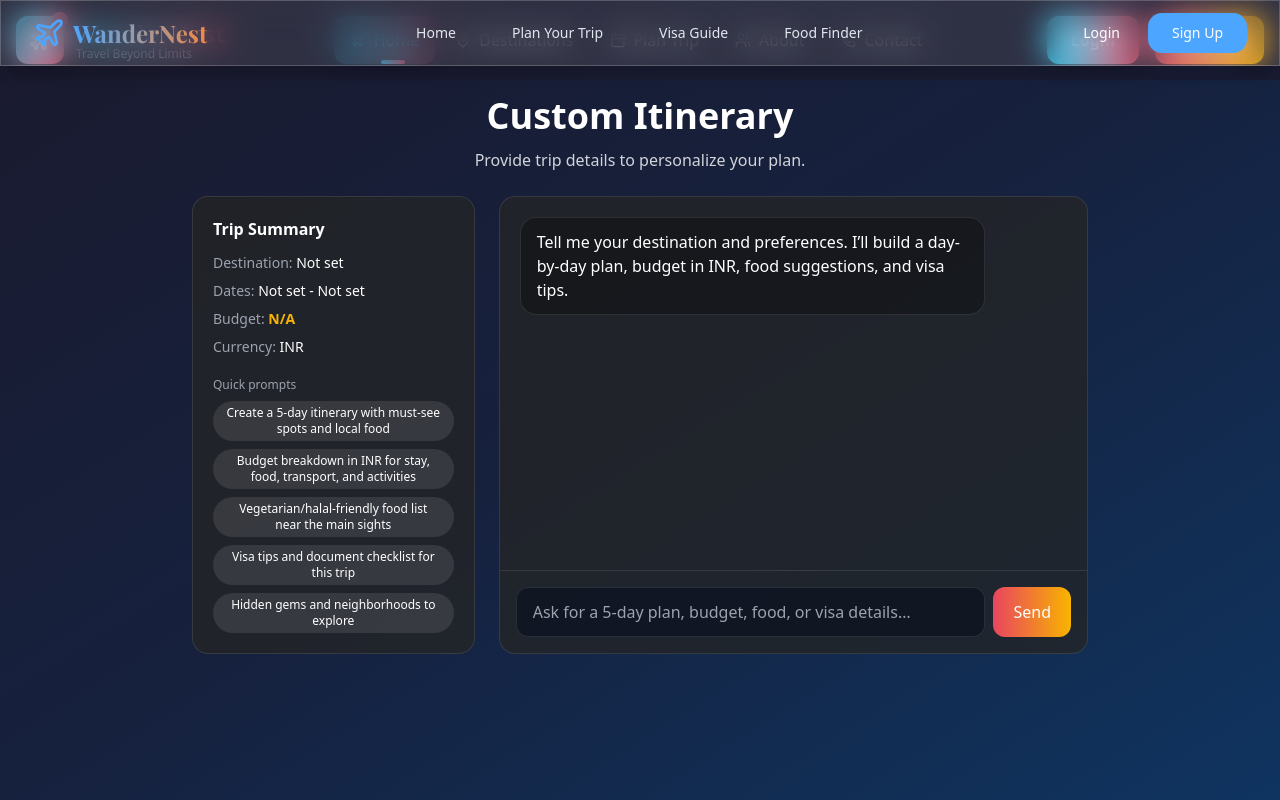
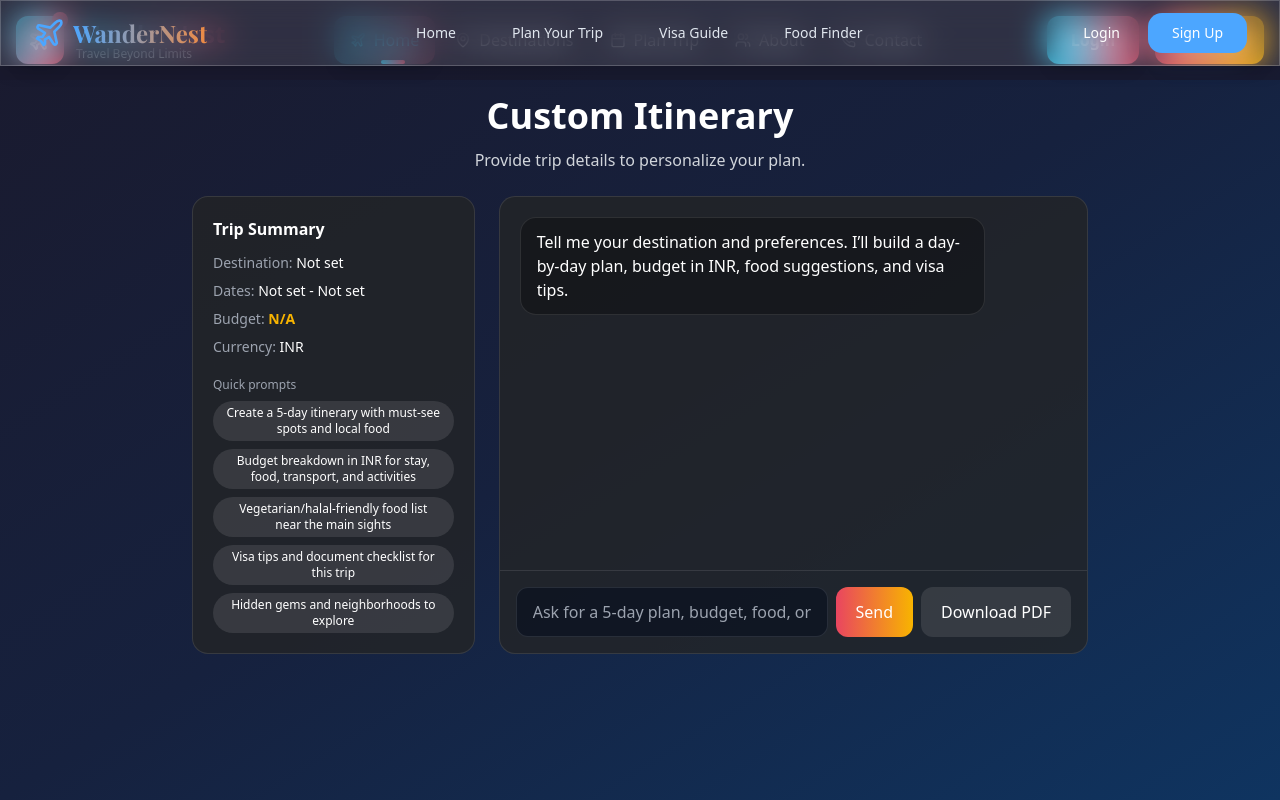
Before and after one commit to KhushiChandak04/WanderNest, a React (Vite) app: page /itinerary in a window 1280 px wide. Shown: the top 800 px of the page. Built offline with nearby package versions, Linux system fonts and the light colour scheme.

Commit message:
save to pdf

```diff
--- a/package.json
+++ b/package.json
@@ -48,6 +48,7 @@
     "date-fns": "^3.6.0",
     "embla-carousel-react": "^8.3.0",
     "framer-motion": "^12.23.12",
+  "html2pdf.js": "^0.10.1",
     "input-otp": "^1.2.4",
     "lucide-react": "^0.462.0",
     "mongodb": "^6.18.0",
--- a/src/pages/Itinerary.tsx
+++ b/src/pages/Itinerary.tsx
@@ -23,6 +23,7 @@ const Itinerary = () => {
   const [input, setInput] = useState("");
   const [loading, setLoading] = useState(false);
   const containerRef = useRef<HTMLDivElement>(null);
+  const exportRef = useRef<HTMLDivElement>(null);
 
   const tripSummary = useMemo(() => {
     const parts = [
@@ -50,6 +51,53 @@ const Itinerary = () => {
     // auto-scroll chat to bottom on new message
     containerRef.current?.scrollTo({ top: containerRef.current.scrollHeight, behavior: "smooth" });
   }, [messages, loading]);
+
+  async function downloadPDF() {
+    try {
+      // Prefer exporting the latest assistant message as the itinerary
+      const lastAssistant = [...messages].reverse().find(m => m.role === 'assistant');
+      let node: HTMLElement | null = null;
+      if (lastAssistant) {
+        // Create a temporary hidden container with clean content
+        const temp = document.createElement('div');
+        temp.style.position = 'fixed';
+        temp.style.left = '-99999px';
+        temp.style.top = '0';
+        temp.style.width = '794px'; // A4 width at ~96dpi
+        temp.style.padding = '24px';
+        temp.style.background = '#ffffff';
+        temp.style.color = '#111827';
+        temp.style.fontFamily = 'ui-sans-serif, system-ui, Segoe UI, Roboto, Helvetica, Arial';
+        temp.innerHTML = `
+          <h1 style="margin:0 0 8px 0;font-size:22px;">Custom Itinerary${trip.destination ? ` – ${trip.destination}` : ''}</h1>
+          <div style="font-size:12px;color:#374151;margin-bottom:12px;">${tripSummary || ''}</div>
+          <pre style="white-space:pre-wrap;line-height:1.5;font-size:13px;margin:0;">${lastAssistant.content.replace(/</g, '&lt;')}</pre>
+        `;
+        document.body.appendChild(temp);
+        node = temp;
+      } else if (exportRef.current) {
+        node = exportRef.current;
+      }
+      if (!node) return;
+
+      const html2pdf = (await import('html2pdf.js')).default;
+      const fileName = `Itinerary${trip.destination ? '-' + trip.destination.replace(/\s+/g,'_') : ''}.pdf`;
+      await html2pdf().from(node).set({
+        margin: 10,
+        filename: fileName,
+        image: { type: 'jpeg', quality: 0.98 },
+        html2canvas: { scale: 2, useCORS: true, backgroundColor: '#ffffff' },
+        jsPDF: { unit: 'mm', format: 'a4', orientation: 'portrait' }
+      }).save();
+
+      if (node && node !== exportRef.current) {
+        node.remove();
+      }
+    } catch (err) {
+      const msg = err instanceof Error ? err.message : String(err);
+      setMessages(prev => [...prev, { role: 'assistant', content: `Could not generate PDF: ${msg}` }] as ChatMessage[]);
+    }
+  }
 
   async function send(content?: string) {
     const userText = (content ?? input).trim();
@@ -107,7 +155,7 @@ const Itinerary = () => {
           </div>
 
           {/* Chat panel */}
-          <div className="md:col-span-2 bg-[#232526]/80 rounded-2xl border border-white/10 flex flex-col">
+          <div className="md:col-span-2 bg-[#232526]/80 rounded-2xl border border-white/10 flex flex-col" ref={exportRef}>
             <div ref={containerRef} className="flex-1 overflow-y-auto p-5 space-y-4">
               {messages.map((m, idx) => (
                 <div key={idx} className={`max-w-[85%] ${m.role === 'user' ? 'ml-auto text-right' : ''}`}>
@@ -131,6 +179,11 @@ const Itinerary = () => {
                 disabled={loading}
                 className="px-5 py-3 rounded-xl bg-gradient-to-r from-[#e94560] to-[#f8b400] disabled:opacity-50"
               >Send</button>
+              <button
+                onClick={downloadPDF}
+                className="px-5 py-3 rounded-xl bg-white/10 hover:bg-white/20"
+                title="Download latest itinerary as PDF"
+              >Download PDF</button>
             </div>
           </div>
         </div>
--- /dev/null
+++ b/src/types/html2pdf.d.ts
@@ -0,0 +1,17 @@
+declare module 'html2pdf.js' {
+  interface Html2PdfOptions {
+    margin?: number | number[];
+    filename?: string;
+    image?: { type?: string; quality?: number };
+    html2canvas?: { scale?: number; useCORS?: boolean; backgroundColor?: string };
+    jsPDF?: { unit?: string; format?: string | string[]; orientation?: 'portrait' | 'landscape' };
+  }
+  interface Html2PdfInstance {
+    from(element: HTMLElement): Html2PdfInstance;
+    set(options: Html2PdfOptions): Html2PdfInstance;
+    save(): Promise<void>;
+  }
+  function html2pdf(): Html2PdfInstance;
+  namespace html2pdf {}
+  export default html2pdf;
+}
```
